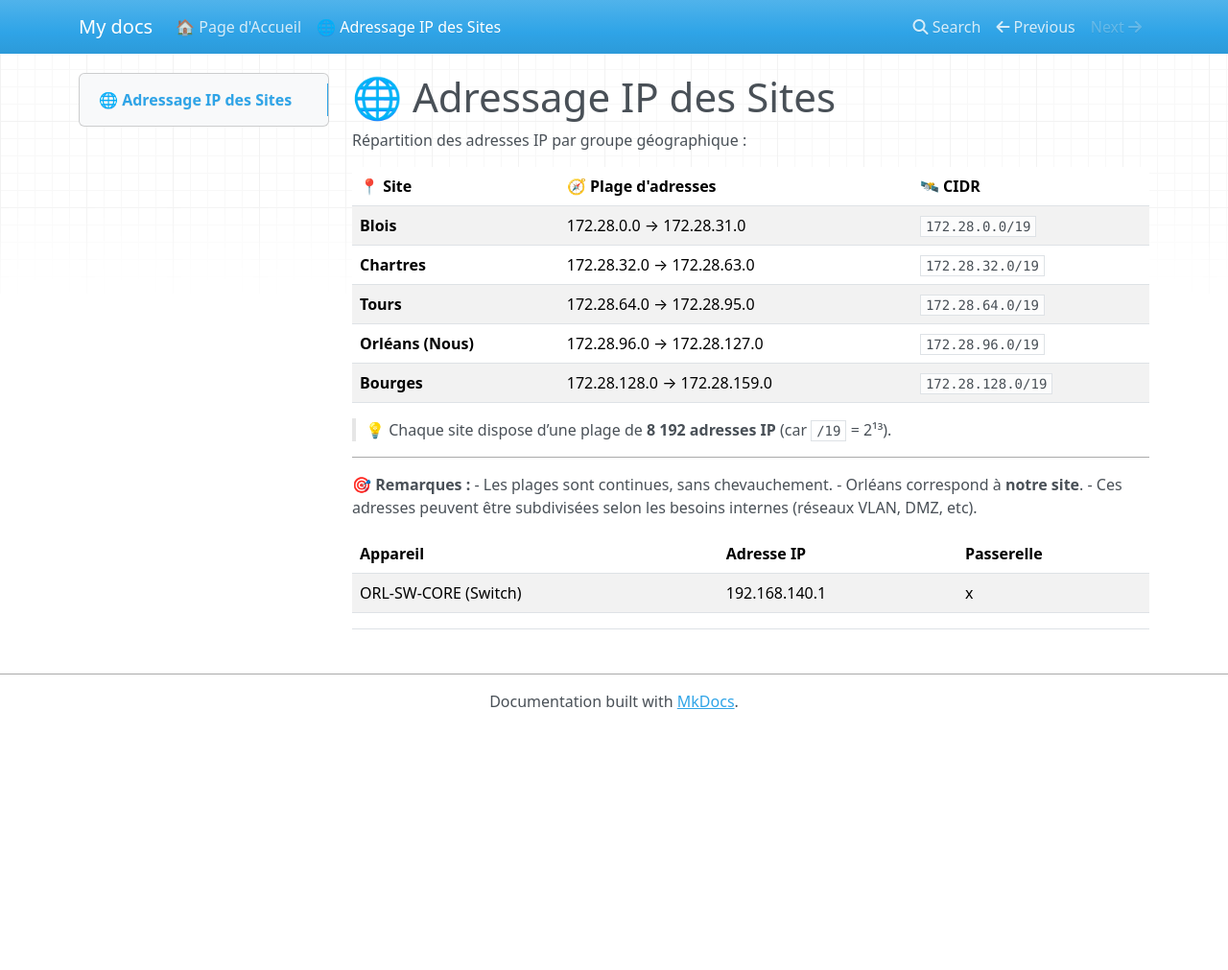
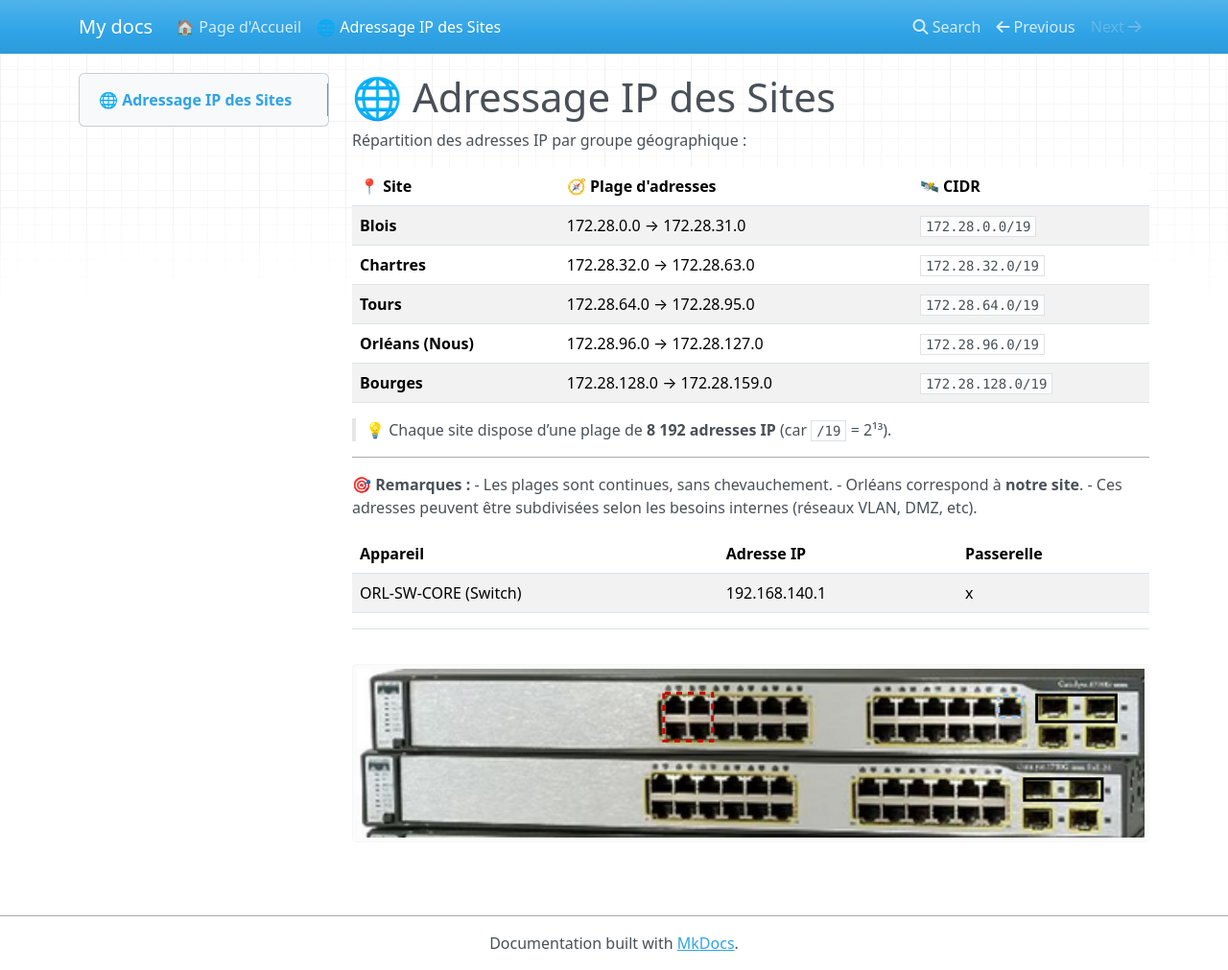
Before and after one commit to XolA-max/gp-orleans-sportludique2025-2026, an MkDocs documentation site: the page built from docs/adressage.md, in a window 1280 px wide and 1011 px high. Shown: the whole window at 96% size. Built offline with MkDocs 1.6.1, drawn with Linux system fonts in a browser that asks for light colours; nearby versions of some CDN libraries.

Commit message:
ajout doc port switch core

```diff
--- a/docs/adressage.md
+++ b/docs/adressage.md
@@ -23,3 +23,5 @@ Répartition des adresses IP par groupe géographique :
 | --- | --- | --- |
 | ORL-SW-CORE (Switch) | 192.168.140.1 | x |
 |  |  |  |
+
+![](<Switch Coeur.png>)
```
Also changed, not shown: docs/Switch Coeur.png (added).
